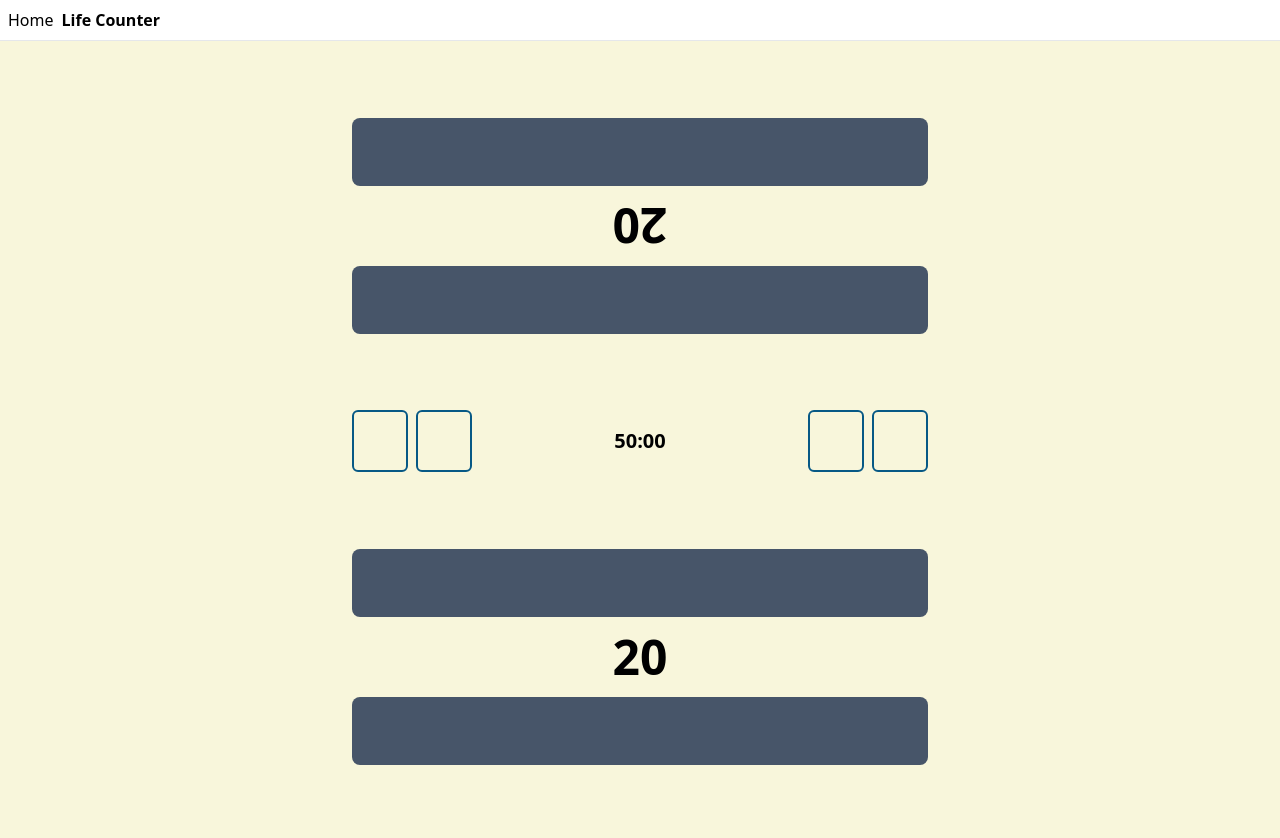
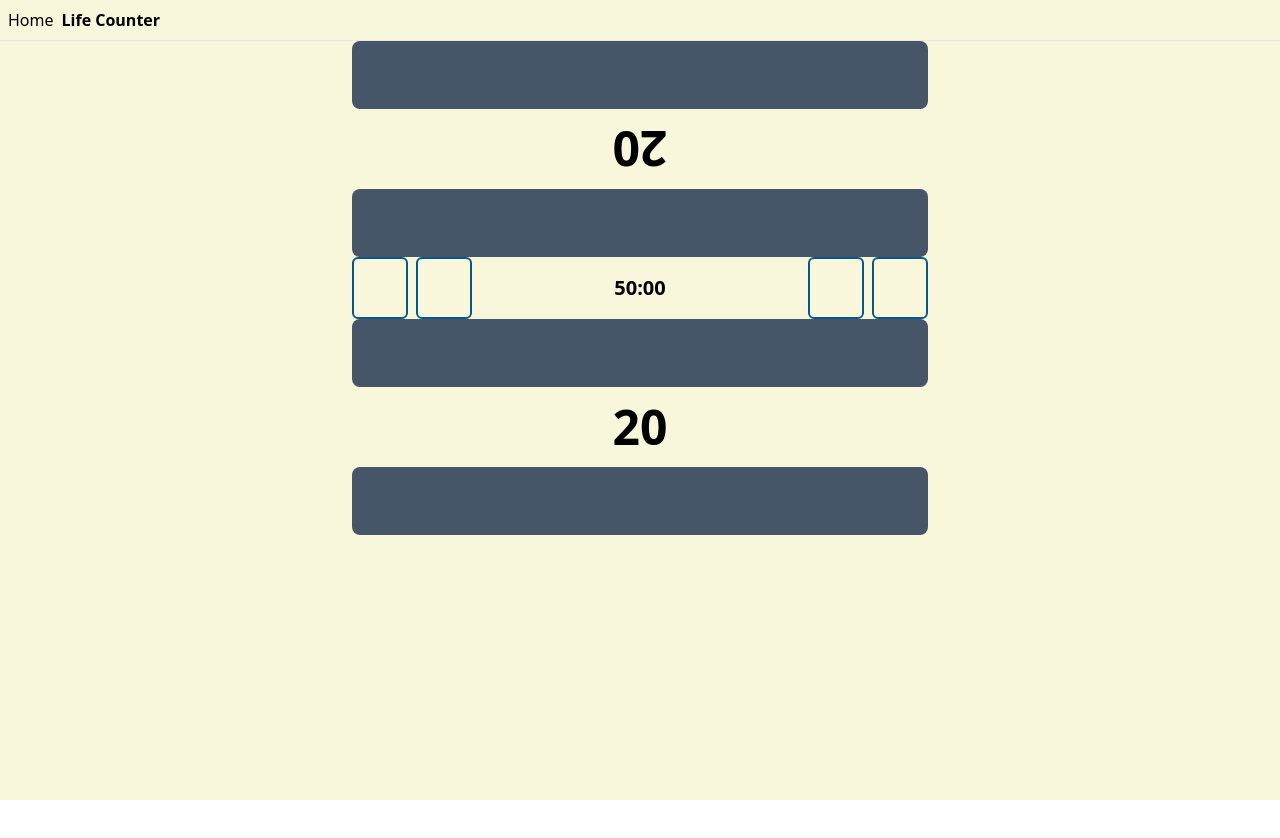
Before and after one commit to axelfriberg/lifelink, a React (Vite) app: page /life-counter in a window 1280 px wide. Shown: the top 838 px of the page. After the commit the page ends 800 px from the top, so only its background shows below. Built offline with nearby package versions, Linux system fonts and the light colour scheme; some icons are missing.

Commit message:
Move bg-plains color to root layout

```diff
--- a/src/LifeCounterPage.tsx
+++ b/src/LifeCounterPage.tsx
@@ -40,7 +40,7 @@ function LifeCounterPage() {
   };
 
   return (
-    <div className="bg-plains h-dvh px-4 flex flex-col">
+    <div className="px-4 flex flex-col">
       <div className="flex flex-col w-full max-w-xl h-full mx-auto">
         <LifeCounter
           className="rotate-180 my-auto"
--- a/src/router.tsx
+++ b/src/router.tsx
@@ -4,7 +4,7 @@ import { LifeCounterPage } from "./LifeCounterPage";
 
 const rootRoute = new RootRoute({
   component: () => (
-    <>
+    <div className="bg-plains h-dvh">
       <div className="p-2 flex gap-2">
         <Link to="/" className="[&.active]:font-bold">
           Home
@@ -16,7 +16,7 @@ const rootRoute = new RootRoute({
       <hr />
       <Outlet />
       <TanStackRouterDevtools />
-    </>
+    </div>
   ),
 });
 
```
